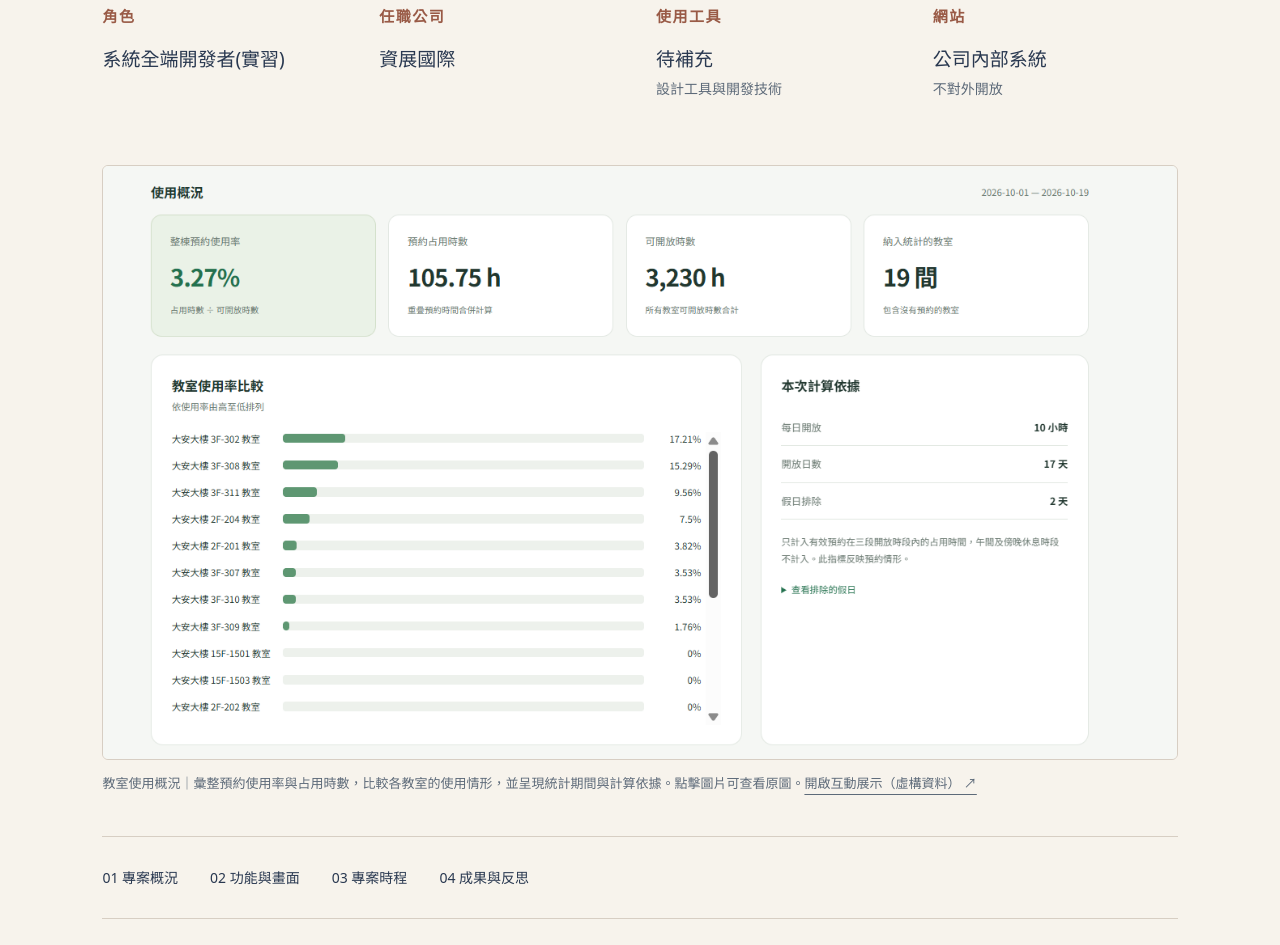
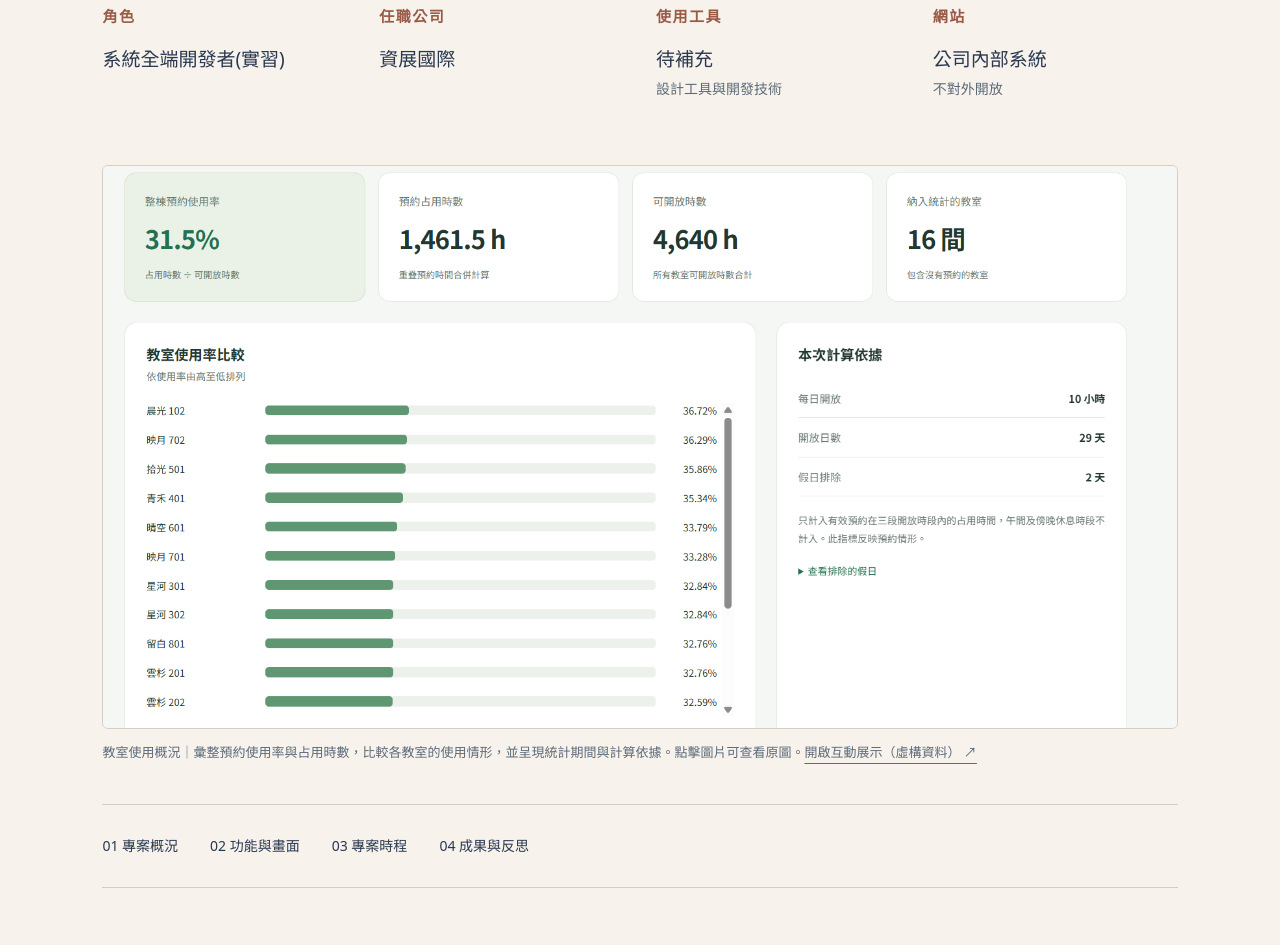
Before and after one commit to pheeb-lang/pheeb.github.io, a plain HTML site: page classroom-management.html in a window 1280 px wide. Shown: the part 477-1422 px from the top of the page. Drawn offline with Linux system fonts and the light colour scheme.

Commit message:
Use original quality classroom usage screenshot

```diff
--- a/classroom-management.html
+++ b/classroom-management.html
@@ -28,8 +28,8 @@
       <div><dt>網站</dt><dd>公司內部系統<small>不對外開放</small></dd></div>
     </dl>
     <figure>
-      <a href="assets/classroom-usage-overview.png" aria-label="查看教室使用概況原始圖片">
-        <img class="project-image" src="assets/classroom-usage-overview.png" width="1326" height="733" alt="教室使用概況：整棟預約使用率、預約占用時數、可開放時數、納入統計的教室數，並列出各教室使用率比較與計算依據。" fetchpriority="high" decoding="async">
+      <a href="assets/螢幕擷取畫面%202026-10-19%20111452.png" aria-label="查看教室使用概況原始圖片">
+        <img class="project-image" src="assets/螢幕擷取畫面%202026-10-19%20111452.png" width="1654" height="866" alt="教室使用概況：整棟預約使用率、預約占用時數、可開放時數、納入統計的教室數，並列出各教室使用率比較與計算依據。" fetchpriority="high" decoding="async">
       </a>
       <figcaption>教室使用概況｜彙整預約使用率與占用時數，比較各教室的使用情形，並呈現統計期間與計算依據。點擊圖片可查看原圖。<a href="portfolio-export/classroom-usage/">開啟互動展示（虛構資料） ↗</a></figcaption>
     </figure>
```
Also changed, not shown: assets/螢幕擷取畫面 2026-10-19 111452.png (added).
